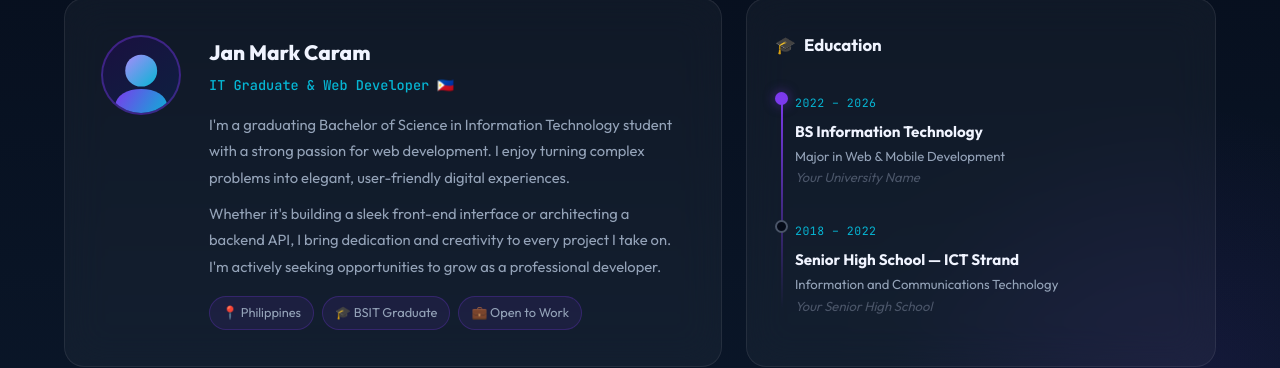
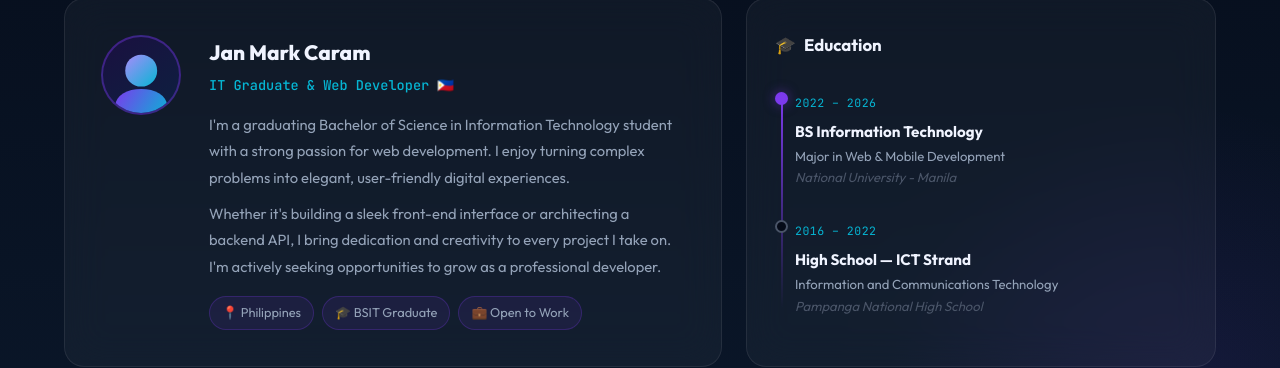
Before and after one commit to markcaram47/portfolio, a React (Vite) app: page / in a window 1280 px wide. Shown: the part 1121-1489 px from the top of the page. Built offline with nearby package versions, Linux system fonts and the light colour scheme; no server answers; the database is empty.

Commit message:
Update About.jsx

```diff
--- a/src/components/About/About.jsx
+++ b/src/components/About/About.jsx
@@ -121,16 +121,16 @@ export default function About() {
                   <span className="timeline-year">2022 – 2026</span>
                   <h4>BS Information Technology</h4>
                   <p>Major in Web &amp; Mobile Development</p>
-                  <p className="timeline-school">Your University Name</p>
+                  <p className="timeline-school">National University - Manila</p>
                 </div>
               </div>
               <div className="timeline-item">
                 <div className="timeline-dot" />
                 <div className="timeline-content">
-                  <span className="timeline-year">2018 – 2022</span>
-                  <h4>Senior High School — ICT Strand</h4>
+                  <span className="timeline-year">2016 – 2022</span>
+                  <h4>High School — ICT Strand</h4>
                   <p>Information and Communications Technology</p>
-                  <p className="timeline-school">Your Senior High School</p>
+                  <p className="timeline-school">Pampanga National High School</p>
                 </div>
               </div>
             </div>
```
